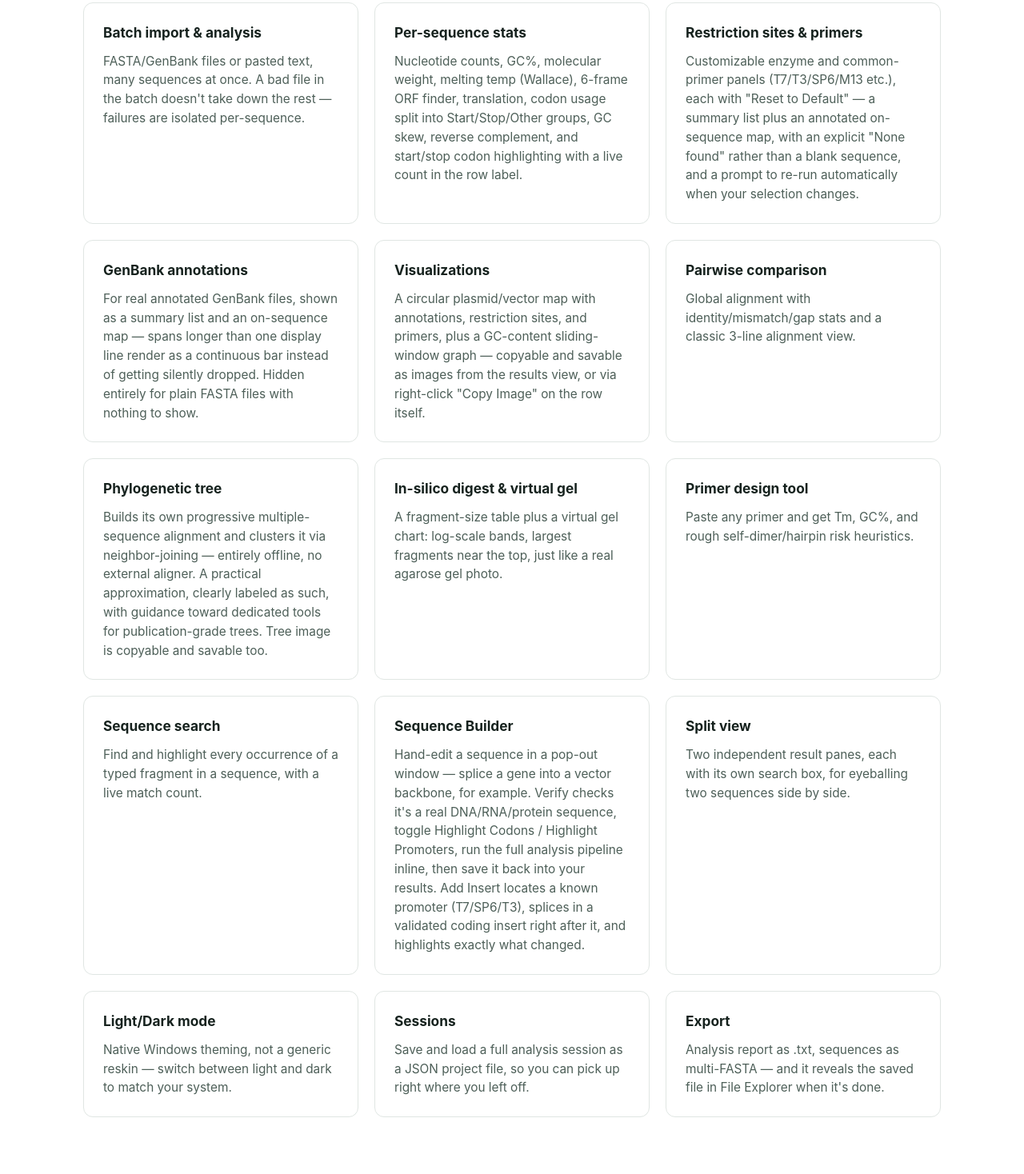
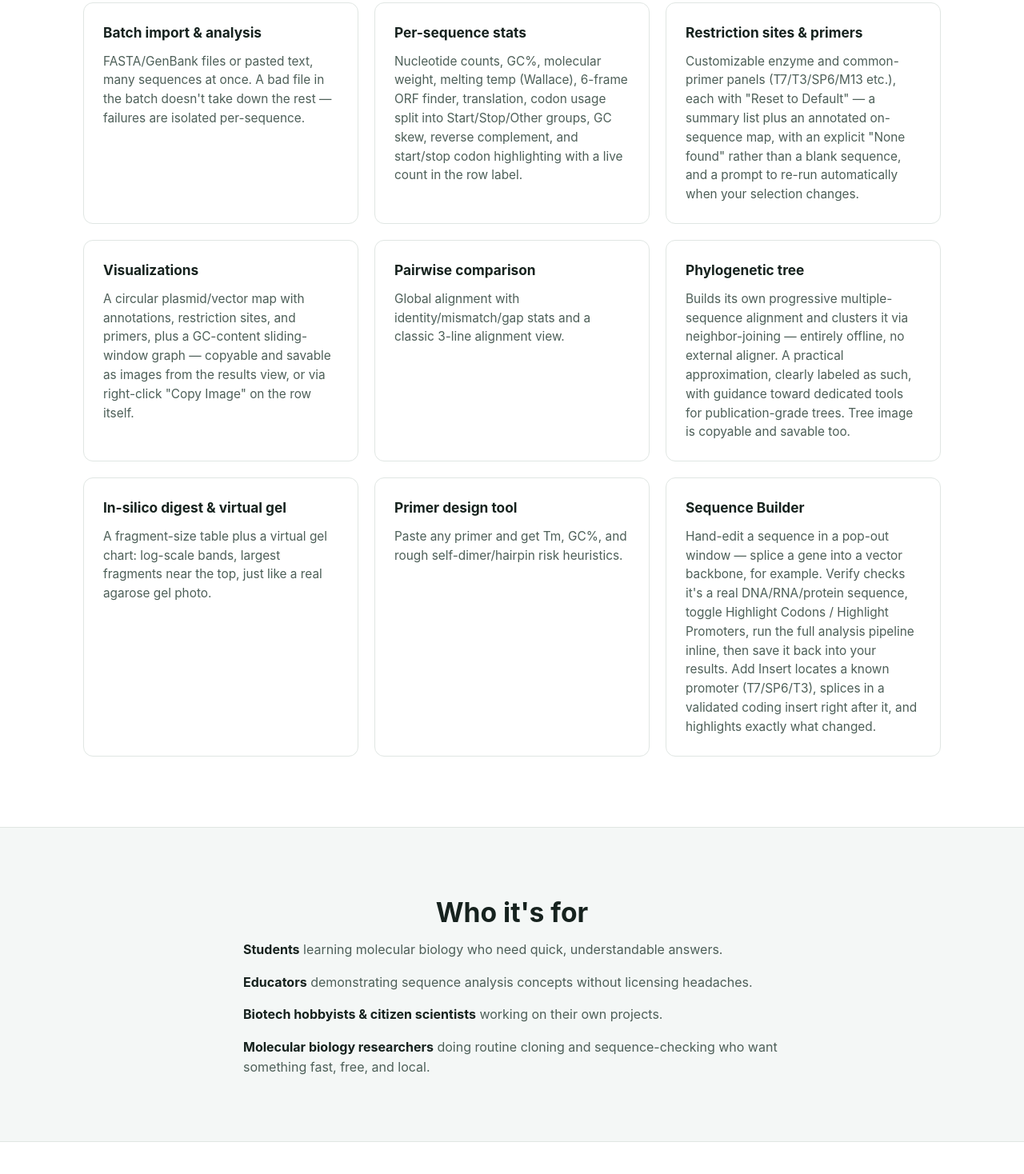
Before and after one commit to matt2000-exe/biopython-workbench-site, a website: page index.html in a window 1280 px wide. Shown: the part 1112-2580 px from the top of the page at 80% size. Drawn offline with Linux system fonts and the light colour scheme.

Commit message:
Trim the What it does grid to reasons to download, not UI polish
Cut Split view, Light/Dark mode, Sessions, and Export (things people
discover naturally once in the app), plus GenBank annotations and
Sequence search since they're details of/overlap with other cards
rather than standalone reasons to grab the app.

```diff
--- a/index.html
+++ b/index.html
@@ -82,11 +82,6 @@
         </article>
 
         <article class="feature-card">
-          <h3>GenBank annotations</h3>
-          <p>For real annotated GenBank files, shown as a summary list and an on-sequence map — spans longer than one display line render as a continuous bar instead of getting silently dropped. Hidden entirely for plain FASTA files with nothing to show.</p>
-        </article>
-
-        <article class="feature-card">
           <h3>Visualizations</h3>
           <p>A circular plasmid/vector map with annotations, restriction sites, and primers, plus a GC-content sliding-window graph — copyable and savable as images from the results view, or via right-click "Copy Image" on the row itself.</p>
         </article>
@@ -112,33 +107,8 @@
         </article>
 
         <article class="feature-card">
-          <h3>Sequence search</h3>
-          <p>Find and highlight every occurrence of a typed fragment in a sequence, with a live match count.</p>
-        </article>
-
-        <article class="feature-card">
           <h3>Sequence Builder</h3>
           <p>Hand-edit a sequence in a pop-out window — splice a gene into a vector backbone, for example. Verify checks it's a real DNA/RNA/protein sequence, toggle Highlight Codons / Highlight Promoters, run the full analysis pipeline inline, then save it back into your results. Add Insert locates a known promoter (T7/SP6/T3), splices in a validated coding insert right after it, and highlights exactly what changed.</p>
-        </article>
-
-        <article class="feature-card">
-          <h3>Split view</h3>
-          <p>Two independent result panes, each with its own search box, for eyeballing two sequences side by side.</p>
-        </article>
-
-        <article class="feature-card">
-          <h3>Light/Dark mode</h3>
-          <p>Native Windows theming, not a generic reskin — switch between light and dark to match your system.</p>
-        </article>
-
-        <article class="feature-card">
-          <h3>Sessions</h3>
-          <p>Save and load a full analysis session as a JSON project file, so you can pick up right where you left off.</p>
-        </article>
-
-        <article class="feature-card">
-          <h3>Export</h3>
-          <p>Analysis report as .txt, sequences as multi-FASTA — and it reveals the saved file in File Explorer when it's done.</p>
         </article>
 
       </div>
```
